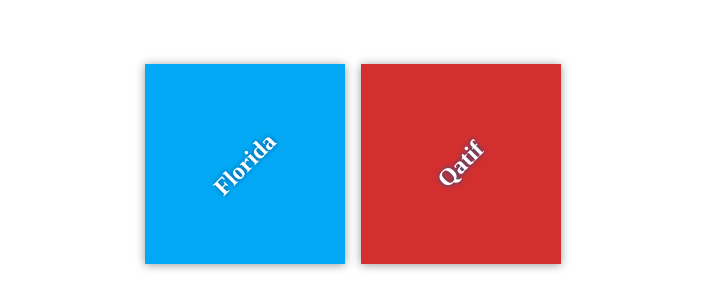
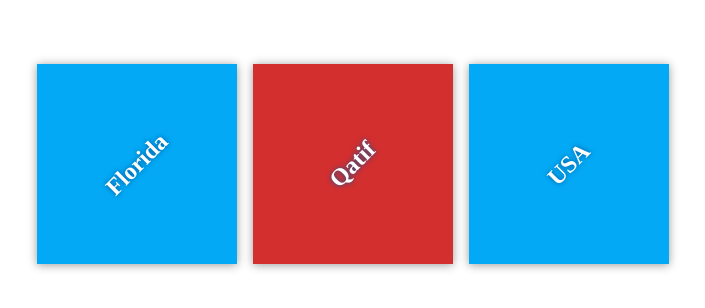
Before and after one commit to speed09/my-travel-plans, a plain HTML site: page index.html in a window 1280 px wide. Shown: the part 236-544 px from the top of the page, without its empty margins (287-992 px from the left). Drawn offline with Linux system fonts and the light colour scheme.

Commit message:
adding usa destination

```diff
--- a/index.html
+++ b/index.html
@@ -13,10 +13,11 @@
             <div class="destination" id="florida">
                 <h2>Florida</h2>
             </div>
-
             <div class="destination" id="Qatif">
                 <h2>Qatif</h2>
             </div>
+            <div class="destination" id="USA">
+                <h2>USA</h2>
         </div>
     </div>
 
```
